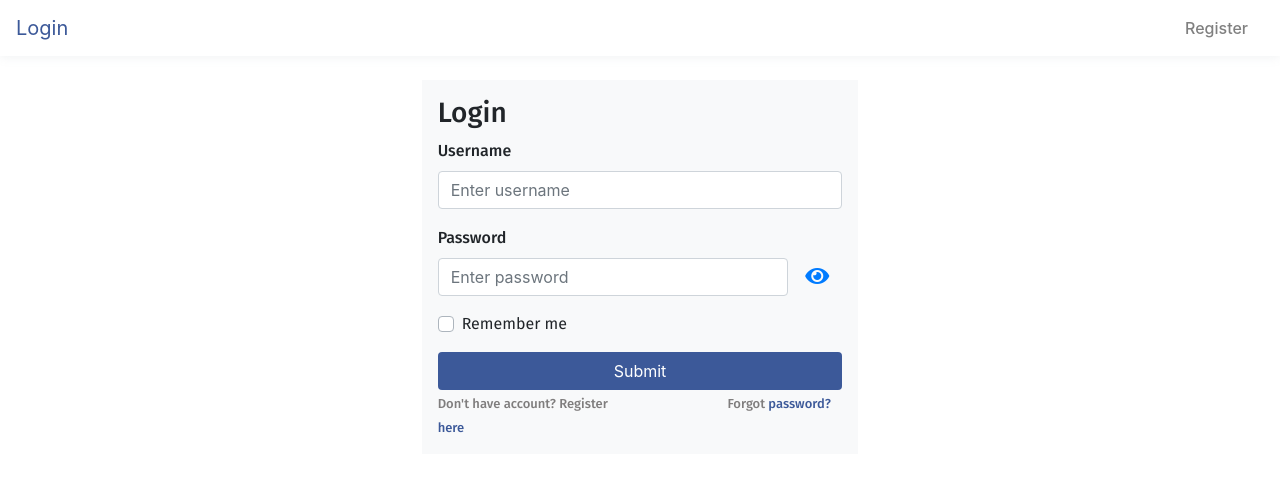
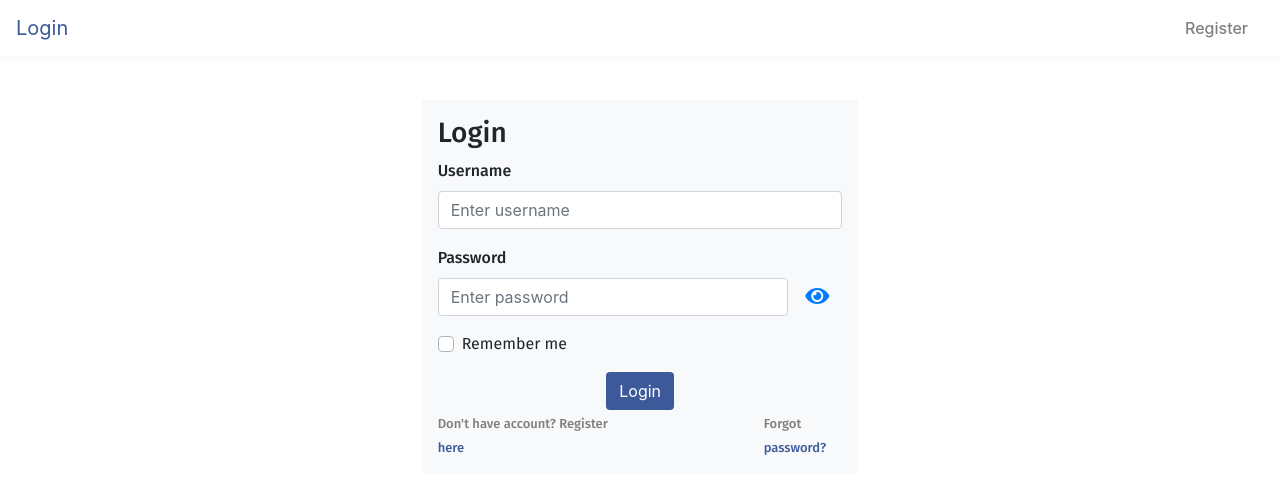
Before and after one commit to TachibanaKanade99/bds, a React (Create React App) app in the folder bds_frontend/: page /login in a window 1280 px wide. Shown: the top 494 px of the page. Built offline with nearby package versions, Linux system fonts and the light colour scheme; no server answers; a web font is replaced by a local one.

Commit message:
update login layout and UI

```diff
--- a/bds_frontend/src/pages/login/Login.js
+++ b/bds_frontend/src/pages/login/Login.js
@@ -5,12 +5,11 @@ import Cookies from 'js-cookie';
 
 // Import Components:
 import WebNavbar from './../../components/layout/WebNavbar';
-// import Dashboard from './../dashboard/Dashboard';
 
 // CSS:
 import './styles.css';
 
-class Login extends Component {
+export default class Login extends Component {
   constructor(props) {
     super(props);
     this.state = {
@@ -115,16 +114,16 @@ class Login extends Component {
 
     return(
       <Fragment>
-        <WebNavbar name="Login" current_user="" />
+        <WebNavbar name="Login" />
+
         <div className="text-center login-contents">
-          {/* <p className="h4 font-weight-bold">This is login page!</p> */}
-          <p className="font-weight-bold">{this.state.message}</p>
+          <p className="font-weight-bold text-danger">{this.state.message}</p>
         </div>
 
-        <div className="row mt-5 px-0">
+        <div className="row mt-1 px-0">
 
-          <div className="col-3 col-md-4 px-0"></div>
-          <form className="col-6 col-md-4 bg-light p-3" onSubmit={this.handleSubmit}>
+          <div className="col-2 col-md-4 px-0"></div>
+          <form className="col-8 col-md-4 bg-light p-3" onSubmit={this.handleSubmit}>
             <h3>Login</h3>
 
             <div className="form-group">
@@ -147,7 +146,8 @@ class Login extends Component {
                     value={this.state.password}
                     onChange={this.handleChange}
                     className="form-control"
-                    placeholder="Enter password" />
+                    placeholder="Enter password"
+                  />
                   <button type="button" className="ml-1 btn btn-link" aria-label="Toggle Visibility" onClick={this.handleShowPassBtn} >
                       <i aria-hidden="true" className={this.state.passIcon}></i>
                   </button>
@@ -167,26 +167,27 @@ class Login extends Component {
                 </div>
             </div>
 
-            <button type="submit" className="btn btn-block" id="login-btn" >Submit</button>
+            <div className="text-center">
+              <button type="submit" className="btn col-6 col-md-2" id="login-btn">Login</button>
+            </div>
+
             <div className="row justify-content-between">
-              <div className="col-6">
+              <div className="col-6 col-md-6">
                 <span className="forgot-password">
                     Don't have account? Register
                     <Link to="/register"> here</Link>
                 </span>
               </div>
-              <div className="col-4">
+              <div className="col-4 col-md-3">
                 <span className="forgot-password">
                     Forgot <a href="/">password?</a>
                 </span>
               </div>
             </div>
           </form>
-          <div className="col-3 col-md-4"></div>
+          <div className="col-2 col-md-4"></div>
         </div>
       </Fragment>
     )
   }
 }
-
-export default Login;
--- a/bds_frontend/src/pages/login/styles.css
+++ b/bds_frontend/src/pages/login/styles.css
@@ -1,51 +1,18 @@
-@import url('https://fonts.googleapis.com/css?family=Fira+Sans:400,500,600,700,800');
-
-/* * {
-  box-sizing: border-box;
-} */
-
 body {
   /* min-height: 100vh; */
   /* display: flex; */
   font-weight: 400;
-  font-family: 'Fira Sans', sans-serif;
+  font-family: 'Fira Sans';
 }
 
 h1,h2,h3,h4,h5,h6,label,span {
-  font-weight: 500;
-  font-family: 'Fira Sans', sans-serif;
+  font-weight: 600;
+  font-family: 'Fira Sans';
 }
 
 .login-contents {
-  margin-top: 80px;
+  margin-top: 100px;
 }
-
-/* body, html, .App, #root, .auth-wrapper {
-  width: 100%;
-  height: 100%;
-} */
-
-/* .navbar-light {
-  background-color: #ffffff;
-  box-shadow: 0px 14px 80px rgba(34, 35, 58, 0.2);
-} */
-
-/* .auth-wrapper {
-  display: flex;
-  justify-content: center;
-  flex-direction: column;
-  text-align: left;
-}
-
-.auth-inner {
-  width: 450px;
-  margin: auto;
-  background: #ffffff;
-  box-shadow: 0px 14px 80px rgba(34, 35, 58, 0.2);
-  padding: 40px 55px 45px 55px;
-  border-radius: 15px;
-  transition: all .3s;
-} */
 
 .auth-wrapper .form-control:focus {
   border-color: #3C5999 !important;
```
